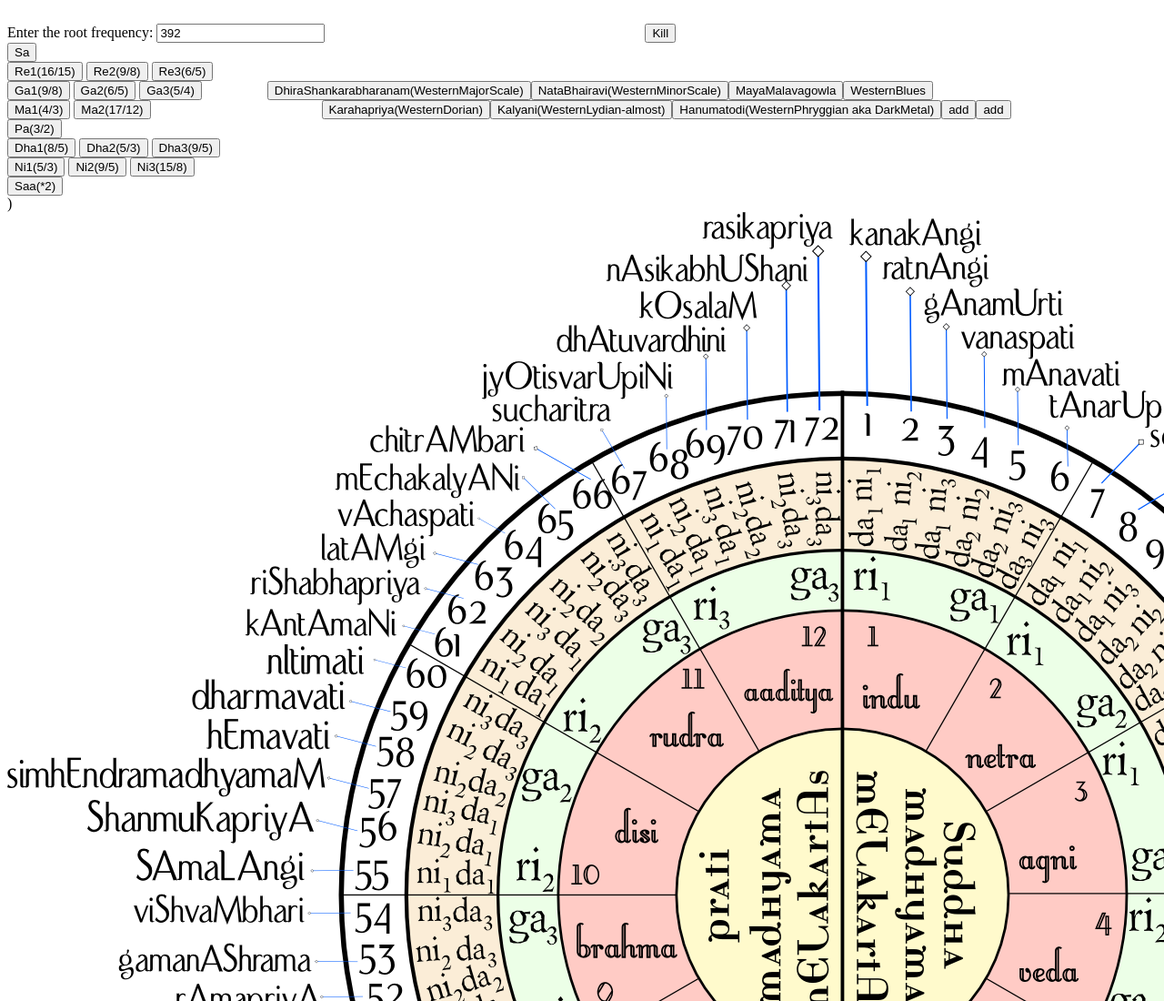
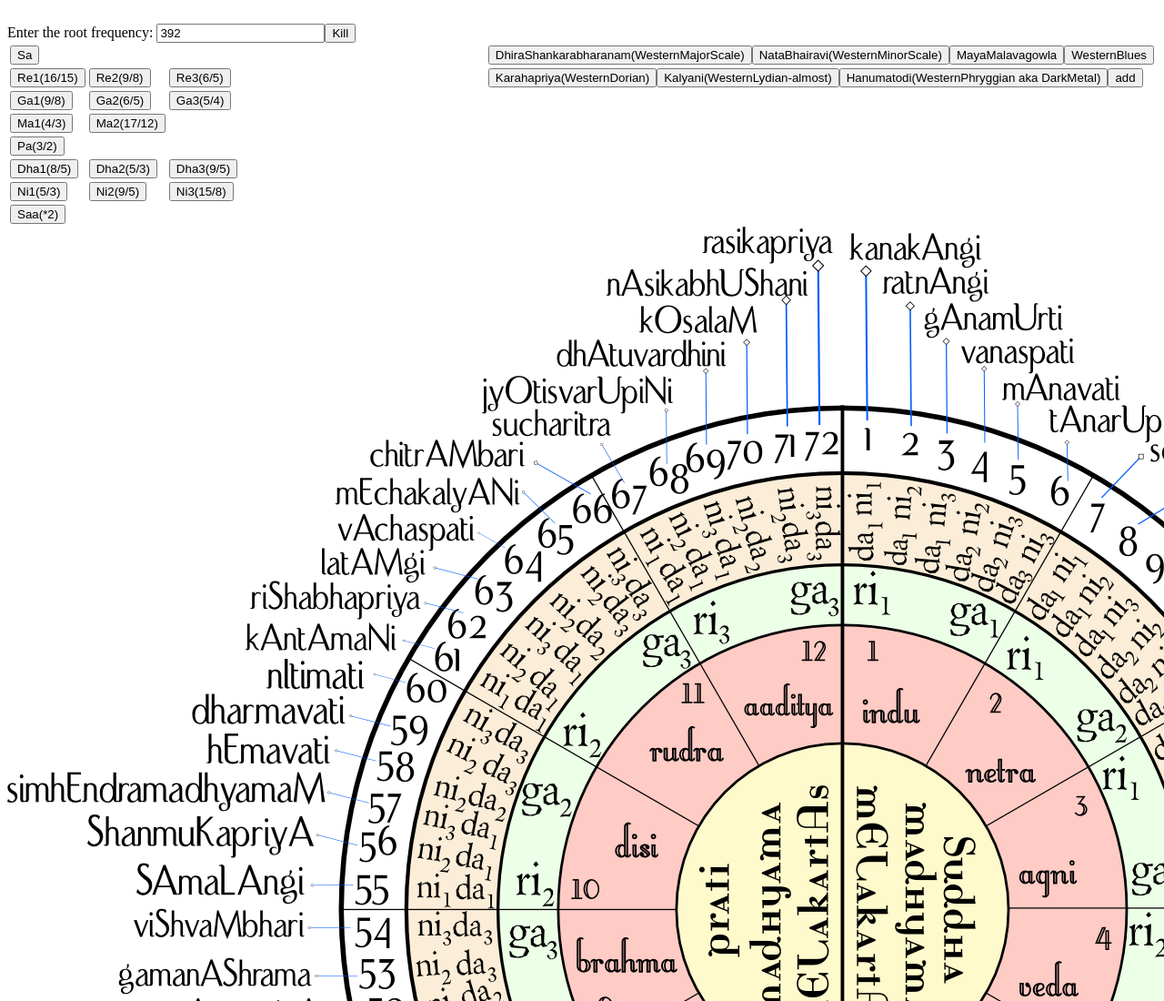
Before and after one commit to thisisvarghese/CarnaticNotes, a plain HTML site: page index.html in a window 1280 px wide. Shown: the top 1100 px of the page at 91% size. Drawn offline with nearby package versions, Linux system fonts and the light colour scheme.

Commit message:
formatteed swaras and raga buttons left and right

```diff
--- a/index.html
+++ b/index.html
@@ -1,35 +1,48 @@
 <main id="content">
 <br>
-Enter the root frequency: <input type="number" id="tonic" value="392"/>&nbsp;&nbsp;&nbsp;&nbsp;&nbsp;&nbsp;&nbsp;&nbsp;&nbsp;&nbsp;&nbsp;&nbsp;&nbsp;&nbsp;&nbsp;&nbsp;&nbsp;&nbsp;&nbsp;&nbsp;&nbsp;&nbsp;&nbsp;&nbsp;&nbsp;&nbsp;&nbsp;&nbsp;&nbsp;&nbsp;&nbsp;&nbsp;&nbsp;&nbsp;&nbsp;&nbsp;&nbsp;&nbsp;&nbsp;&nbsp;&nbsp;&nbsp;&nbsp;&nbsp;&nbsp;&nbsp;&nbsp;&nbsp;&nbsp;&nbsp;&nbsp;&nbsp;&nbsp;&nbsp;&nbsp;&nbsp;&nbsp;&nbsp;&nbsp;&nbsp;&nbsp;&nbsp;&nbsp;&nbsp;&nbsp;&nbsp;&nbsp;&nbsp;&nbsp;&nbsp;&nbsp;&nbsp;&nbsp;&nbsp;&nbsp;&nbsp;&nbsp;&nbsp;&nbsp;&nbsp;&nbsp;&nbsp;&nbsp;&nbsp;&nbsp;&nbsp;&nbsp;&nbsp;<button id="Kill">Kill</button>
+Enter the root frequency: <input type="number" id="tonic" value="392"/><button id="Kill">Kill</button>
 <br>
 <script src="https://unpkg.com/tone"></script>
-<button id="Sa">Sa</button>
+<table style="float: left">
+<tr><td><button id="Sa">Sa</button></td></tr>
+
+<tr>
+<td><button id="Re1">Re1(16/15)</button></td>
+<td><button id="Re2">Re2(9/8)</button></td>
+<td><button id="Re3">Re3(6/5)</button></td>
+</tr>
+<tr>
+<td><button id="Ga1">Ga1(9/8)</button></td>
+<td><button id="Ga2">Ga2(6/5)</button></td>
+<td><button id="Ga3">Ga3(5/4)</button></td>
+</tr>
+<tr>
+<td><button id="Ma1">Ma1(4/3)</button></td>
+<td><button id="Ma2">Ma2(17/12)</button></td>
+</tr>
+<td><button id="Pa">Pa(3/2)</button></td>
+<tr>
+<td><button id="Dha1">Dha1(8/5)</button></td>
+<td><button id="Dha2">Dha2(5/3)</button></td>
+<td><button id="Dha3">Dha3(9/5)</button></td>
+</tr>
+<tr>
+<td><button id="Ni1">Ni1(5/3)</button></td>
+<td><button id="Ni2">Ni2(9/5)</button></td>
+<td><button id="Ni3">Ni3(15/8)</button></td>
+</tr>
+<tr>
+<td><button id="Saa">Saa(*2)</button></td>
+</tr>
+</table>&nbsp;&nbsp;&nbsp;&nbsp;&nbsp;&nbsp;&nbsp;&nbsp;&nbsp;&nbsp;&nbsp;&nbsp;&nbsp;&nbsp;&nbsp;&nbsp;&nbsp;&nbsp;&nbsp;&nbsp;&nbsp;&nbsp;&nbsp;&nbsp;&nbsp;&nbsp;&nbsp;&nbsp;&nbsp;&nbsp;&nbsp;&nbsp;&nbsp;&nbsp;&nbsp;&nbsp;&nbsp;&nbsp;&nbsp;&nbsp;&nbsp;&nbsp;&nbsp;&nbsp;&nbsp;&nbsp;&nbsp;&nbsp;&nbsp;&nbsp;&nbsp;&nbsp;&nbsp;&nbsp;&nbsp;&nbsp;&nbsp;
+<table style="float: right">
+<tr><td><button id="DhiraShankarabharanam">DhiraShankarabharanam(WesternMajorScale)</button><button id="NataBhairavi">NataBhairavi(WesternMinorScale)</button><button id="MayaMalavagowla">MayaMalavagowla</button><button id="WesternBlues">WesternBlues</button></td></tr>
+<tr><td><button id="Karahapriya">Karahapriya(WesternDorian)</button><button id="Kalyani">Kalyani(WesternLydian-almost)</button><button id="Hanumatodi">Hanumatodi(WesternPhryggian aka DarkMetal)</button><button id="add">add</button></td></tr>
+</table>
 <br>
-<button id="Re1">Re1(16/15)</button>
-<button id="Re2">Re2(9/8)</button>
-<button id="Re3">Re3(6/5)</button>
-<br>
-<button id="Ga1">Ga1(9/8)</button>
-<button id="Ga2">Ga2(6/5)</button>
-<button id="Ga3">Ga3(5/4)</button>&nbsp;&nbsp;&nbsp;&nbsp;&nbsp;&nbsp;&nbsp;&nbsp;&nbsp;&nbsp;&nbsp;&nbsp;&nbsp;&nbsp;&nbsp;&nbsp;&nbsp;&nbsp;<button id="DhiraShankarabharanam">DhiraShankarabharanam(WesternMajorScale)</button><button id="NataBhairavi">NataBhairavi(WesternMinorScale)</button><button id="MayaMalavagowla">MayaMalavagowla</button><button id="WesternBlues">WesternBlues</button>
-<br>
-<button id="Ma1">Ma1(4/3)</button>
-<button id="Ma2">Ma2(17/12)</button>&nbsp;&nbsp;&nbsp;&nbsp;&nbsp;&nbsp;&nbsp;&nbsp;&nbsp;&nbsp;&nbsp;&nbsp;&nbsp;&nbsp;&nbsp;&nbsp;&nbsp;&nbsp;&nbsp;&nbsp;&nbsp;&nbsp;&nbsp;&nbsp;&nbsp;&nbsp;&nbsp;&nbsp;&nbsp;&nbsp;&nbsp;&nbsp;&nbsp;&nbsp;&nbsp;&nbsp;&nbsp;&nbsp;&nbsp;&nbsp;&nbsp;&nbsp;&nbsp;&nbsp;&nbsp;&nbsp;&nbsp<button id="Karahapriya">Karahapriya(WesternDorian)</button><button id="Kalyani">Kalyani(WesternLydian-almost)</button><button id="Hanumatodi">Hanumatodi(WesternPhryggian aka DarkMetal)</button><button id="MayaMalavagowla">add</button><button id="WesternBlues">add</button>
-<br>
-<button id="Pa">Pa(3/2)</button>
-<br>
-<button id="Dha1">Dha1(8/5)</button>
-<button id="Dha2">Dha2(5/3)</button>
-<button id="Dha3">Dha3(9/5)</button>
-<br>
-<button id="Ni1">Ni1(5/3)</button>
-<button id="Ni2">Ni2(9/5)</button>
-<button id="Ni3">Ni3(15/8)</button>
-<br>
-<button id="Saa">Saa(*2)</button>
-<br>
-</main>)
+</main>
 <script src="music.js"></script>
 <script src="hillitor.js"></script>
 
 <img src="Melakarta.katapayadi.sankhya.72.png" alt="Melakartha">
+</main>)
```
